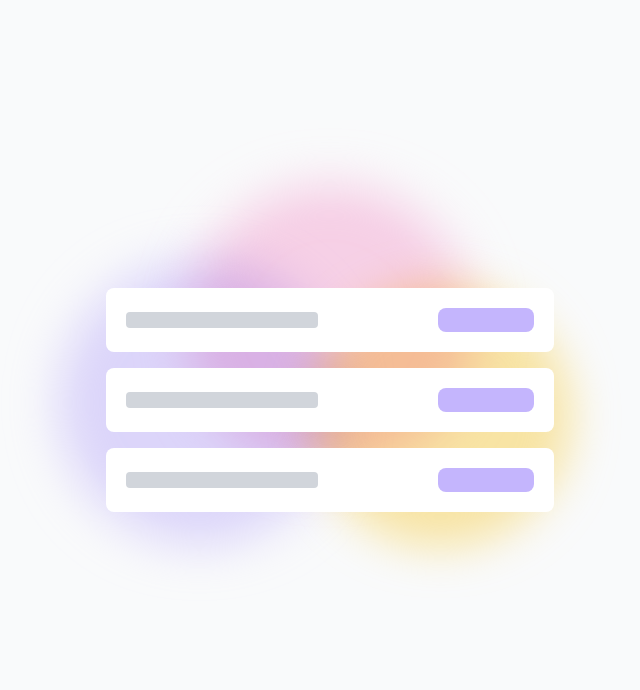
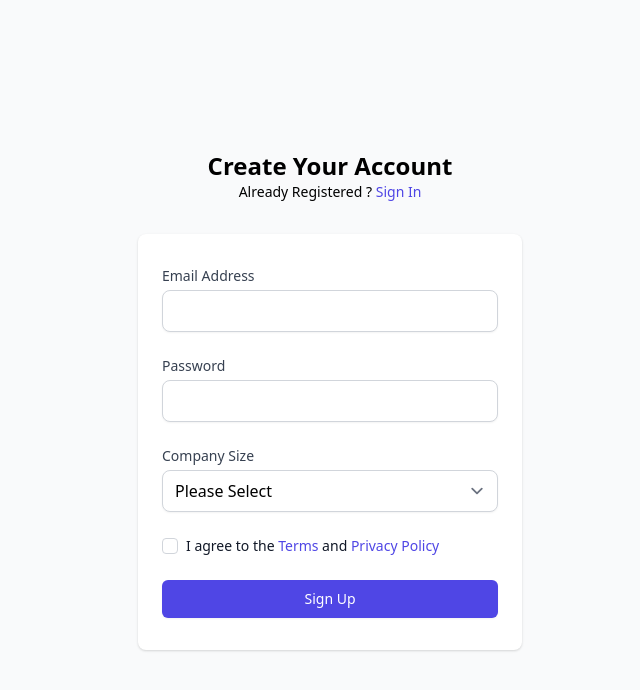
Before and after one commit to giansar/demo-reactjs-tailwindcss, a React (Create React App) app: page / in a window 1280 px wide. Shown: the top 690 px of the page, without its empty margins (310-950 px from the left). Built offline with nearby package versions, Linux system fonts and the light colour scheme.

Commit message:
adding StylingForms

```diff
--- a/package.json
+++ b/package.json
@@ -37,6 +37,7 @@
     ]
   },
   "devDependencies": {
+    "@tailwindcss/forms": "^0.3.3",
     "autoprefixer": "^9.8.6",
     "postcss": "^7.0.36",
     "tailwindcss": "npm:@tailwindcss/postcss7-compat@^2.2.10"
--- a/src/index.css
+++ b/src/index.css
@@ -19,6 +19,8 @@
     }
 }*/
 
+/*For BlurryAnimatedBackground.js*/
+/*
 @layer utilities {
     .animation-delay-2000 {
         animation-delay: 2s;
@@ -27,4 +29,18 @@
     .animation-delay-4000 {
         animation-delay: 4s;
     }
+}*/
+
+@layer base {
+    [type='email'],
+    [type='password'],
+    [multiple],
+    select {
+        @apply w-full border-gray-300 rounded-lg shadow-sm focus:border-indigo-500 focus:ring-indigo-500
+    }
+
+    [type='checkbox'],
+    [type='radio'] {
+        @apply rounded border-gray-300 text-indigo-600 focus:ring-indigo-500
+    }
 }
--- a/src/index.js
+++ b/src/index.js
@@ -3,11 +3,11 @@ import ReactDOM from 'react-dom';
 import './index.css';
 
 import reportWebVitals from './reportWebVitals';
-import BlurryAnimatedBackground from "./pages/BlurryAnimatedBackground";
+import StylingForms from "./pages/StylingForms";
 
 ReactDOM.render(
   <React.StrictMode>
-    <BlurryAnimatedBackground />
+    <StylingForms />
   </React.StrictMode>,
   document.getElementById('root')
 );
--- /dev/null
+++ b/src/pages/StylingForms.js
@@ -0,0 +1,58 @@
+function StylingForms() {
+    return (
+        <div className={'bg-gray-50 min-h-screen flex items-center justify-center'}>
+            <div className={'w-96'}>
+                <h2 className={'w-full text-center text-2xl font-semibold'}>Create Your Account</h2>
+                <p className={'text-center text-sm mb-8'}>Already Registered ? <a href={'/#'} className={'text-indigo-600 hover:text-indigo-500'}>Sign In</a></p>
+                <div className={'bg-white py-8 px-6 shadow rounded-lg'}>
+                    <form className={'mb-0 space-y-6'}>
+                        <div>
+                            <label for={'email'} className={'block text-sm font-medium text-gray-700'}>
+                                Email Address
+                            </label>
+                            <div className={'mt-1'}>
+                                <input id={'email'} name={'email'} type={'email'} autoComplete={'email'} required={true}/>
+                            </div>
+                        </div>
+                        <div>
+                            <label for={'password'} className={'block text-sm font-medium text-gray-700'}>
+                                Password
+                            </label>
+                            <div className={'mt-1'}>
+                                <input id={'password'} name={'password'} type={'password'} autoComplete={'current-password'} required={true}/>
+                            </div>
+                        </div>
+                        <div>
+                            <label for={'company-size'} className={'block text-sm font-medium text-gray-700'}>Company
+                                Size</label>
+                            <div className={'mt-1'}>
+                                <select name={'company-size'} id={'company-size'}>
+                                    <option value={''}>Please Select</option>
+                                    <option value={'small'}>1 to 10 employees</option>
+                                    <option value={'medium'}>11 to 50 employees</option>
+                                    <option value={'large'}>50+ employees</option>
+                                </select>
+                            </div>
+                        </div>
+                        <div className={'flex items-center'}>
+                            <input id={'terms-and-privacy'} name={'terms-and-privacy'} type={'checkbox'}/>
+                            <label for={'terms-and-privacy'} className={'ml-2 block text-sm text-gray-900'}>
+                                I agree to the&nbsp;
+                                <a href={'/#'} className={'text-indigo-600 hover:text-indigo-500'}>Terms</a>
+                                &nbsp;and&nbsp;
+                                <a href={'/#'} className={'text-indigo-600 hover:text-indigo-500'}>Privacy Policy</a>
+                            </label>
+                        </div>
+                        <div>
+                            <button type={'submit'} className={'w-full flex justify-center py-2 px-4 border border-transparent rounded-md shadow-sm text-sm font-medium text-white bg-indigo-600 hover:bg-indigo-700 focus:ring-indigo-500'}>
+                                Sign Up
+                            </button>
+                        </div>
+                    </form>
+                </div>
+            </div>
+        </div>
+    )
+}
+
+export default StylingForms
--- a/tailwind.config.js
+++ b/tailwind.config.js
@@ -14,7 +14,9 @@ module.exports = {
             '2xl': '1536px'
         },
         extend: {
-            animation: {
+
+            //For BlurryAnimatedBackground.js
+            /*animation: {
                 blob: "blob 7s infinite"
             },
             keyframes: {
@@ -32,7 +34,7 @@ module.exports = {
                         transform: "translate(0px, 0px) scale(1)"
                     }
                 }
-            }
+            }*/
 
             //For InstagramStories.js
             /*colors: {
@@ -61,5 +63,5 @@ module.exports = {
     variants: {
         extend: {},
     },
-    plugins: [],
+    plugins: [require('@tailwindcss/forms')],
 }
```
Also changed, not shown: 1 other file (tests, documents, lock files or other folders).
